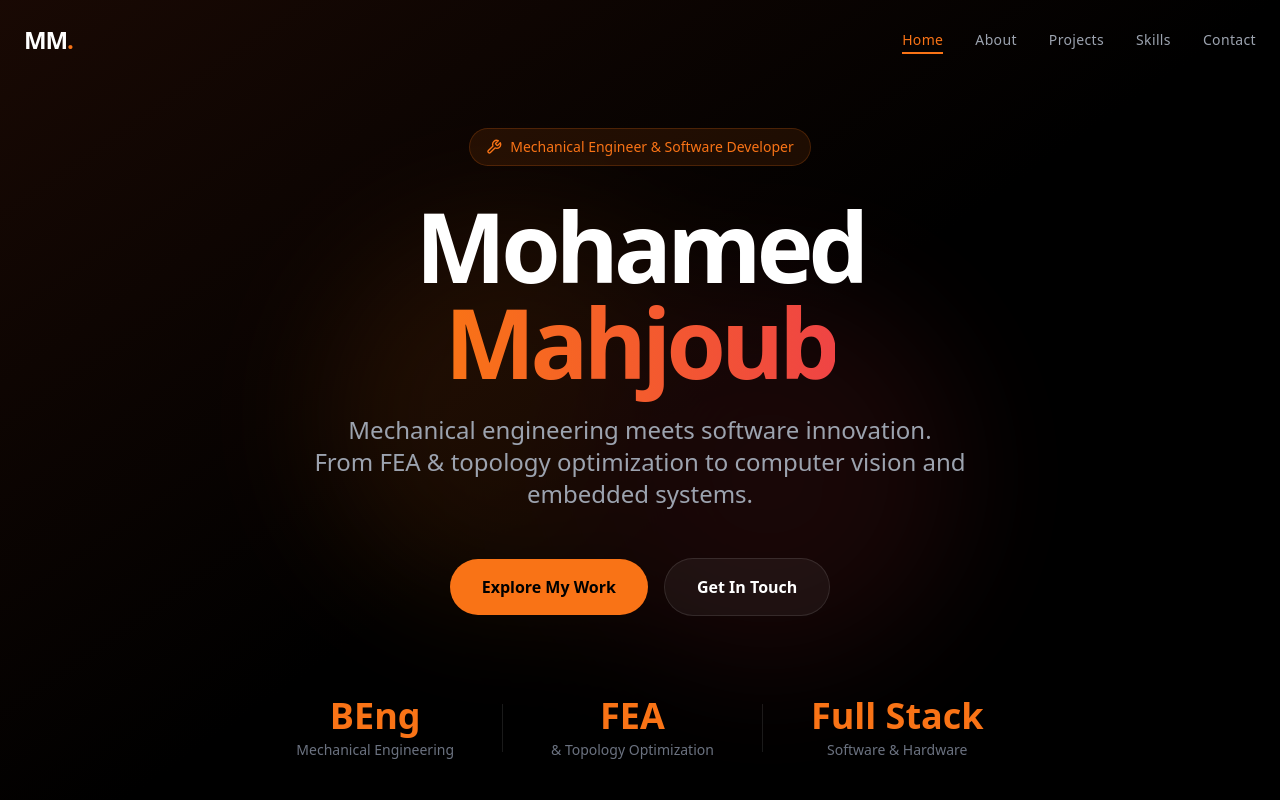
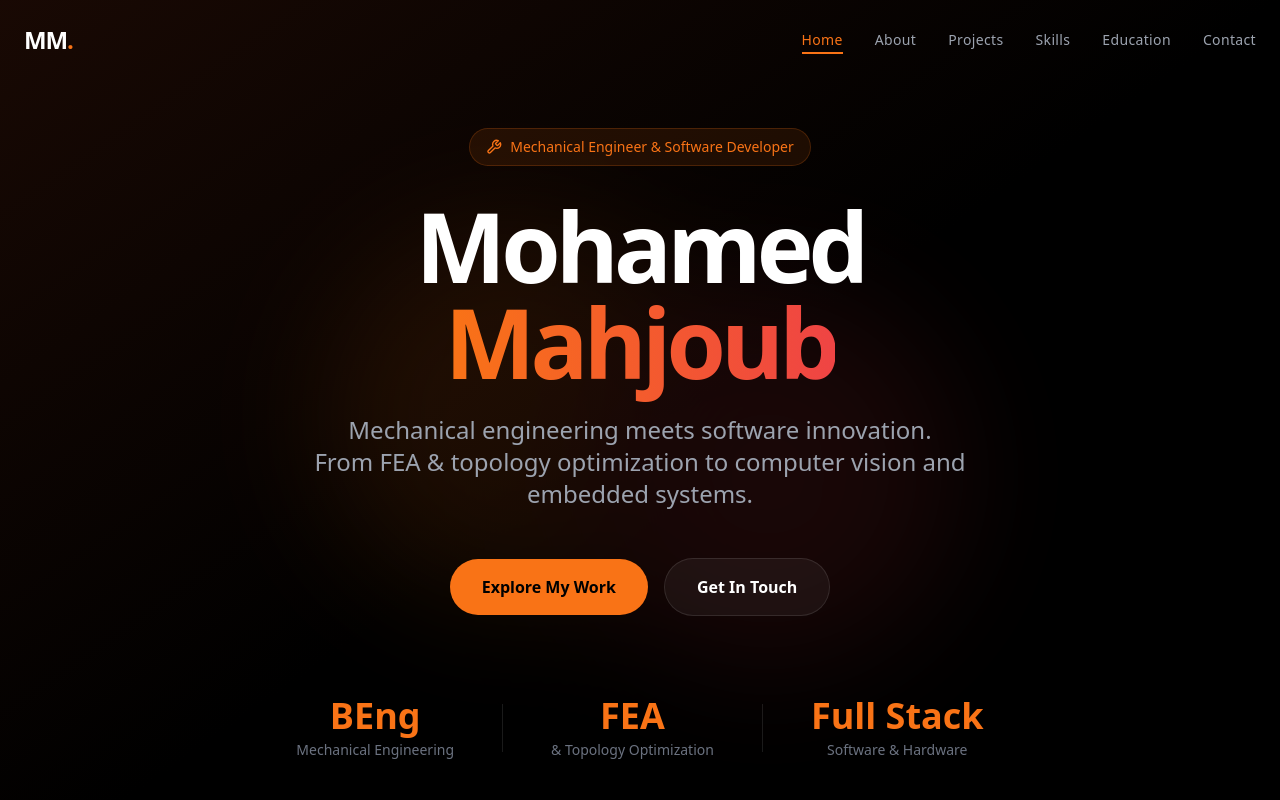
Before and after one commit to Probler-Yt/portfolio, a React (Vite) app: page / in a window 1280 px wide. Shown: the top 800 px of the page. Built offline with nearby package versions, Linux system fonts and the light colour scheme.

Commit message:
Update Navigation.tsx

```diff
--- a/src/components/Navigation.tsx
+++ b/src/components/Navigation.tsx
@@ -31,6 +31,7 @@ export default function Navigation({ activeSection }: NavigationProps) {
     { id: 'about', label: 'About' },
     { id: 'projects', label: 'Projects' },
     { id: 'skills', label: 'Skills' },
+    { id: 'education', label: 'Education' },
     { id: 'contact', label: 'Contact' },
   ];
 
```
